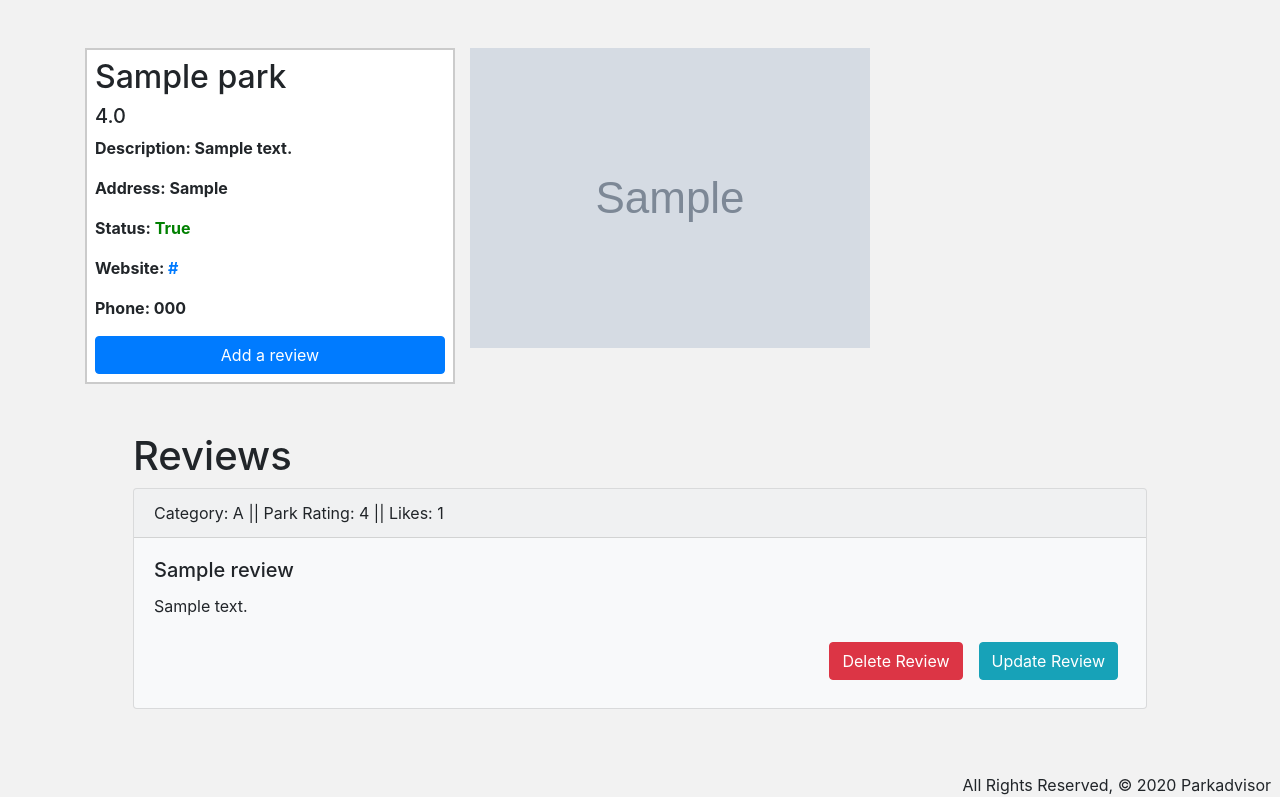
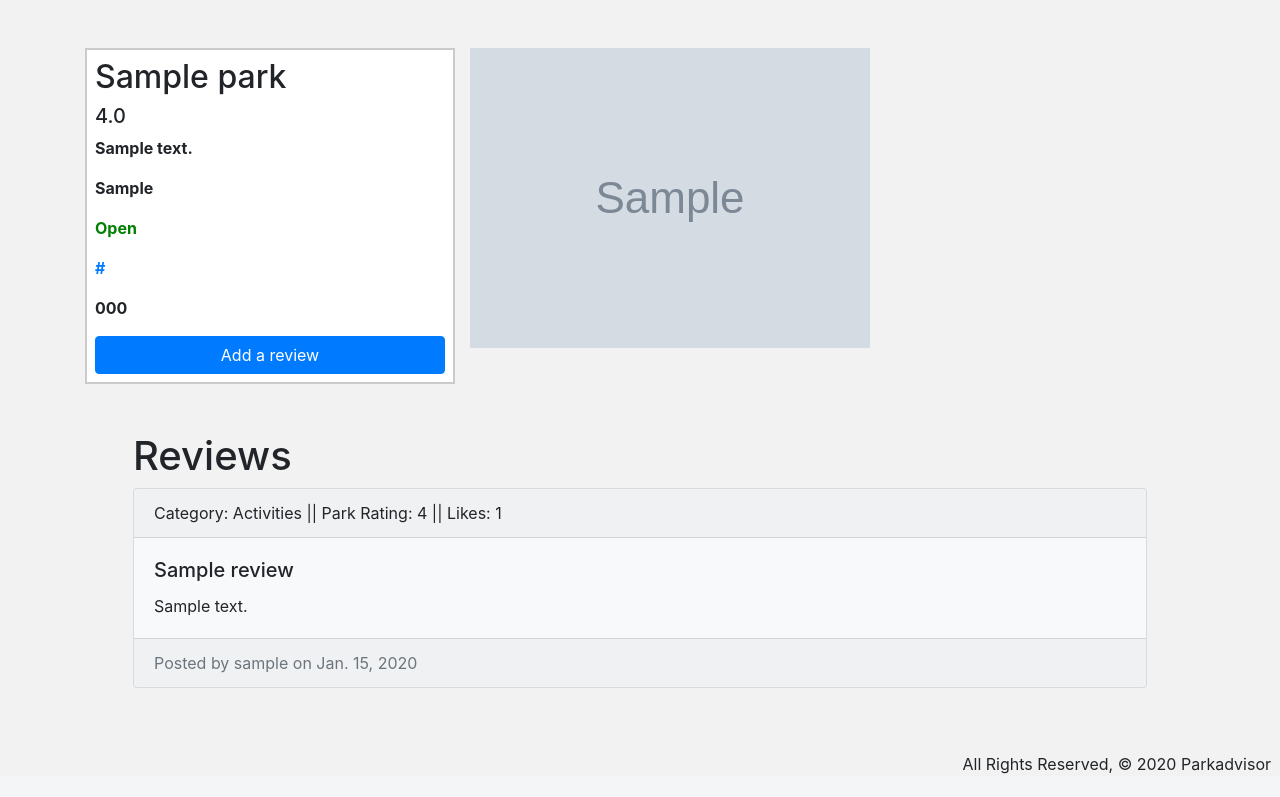
Before and after one commit to lauragsack/ParkAdvisor, a Django app: page /parks/1/ in a window 1280 px wide. Shown: the part 104-901 px from the top of the page. After the commit the page ends 878 px from the top, so only its background shows below. Run offline with Django 3.2, Linux system fonts and the light colour scheme; tables that the repository leaves empty hold one stand-in row (values such as "Sample post"); grey boxes marked "Sample" are stand-in pictures; some libraries are stand-ins or nearby versions.

Commit message:
commits park detail template updates

```diff
--- a/parkadvisor/main_app/templates/parks/detail.html
+++ b/parkadvisor/main_app/templates/parks/detail.html
@@ -7,11 +7,15 @@
 			<div class="col-md-4 description-container">
 				<h2>{{park.name}}</h2>
 				<h5>{{park.avg_rating}}</h5>
-				<p><strong>Description: {{park.description}}</strong></p>
-				<p><strong>Address: {{park.location}}</strong></p>
-				<p><strong>Status: </strong><strong style="color:green">{{park.open}}</strong></p>
-				<p><strong>Website: <a href="{{park.website}}">{{park.website}}</a></strong></p>
-				<p><strong>Phone: {{park.phone}}</strong></p>
+				<p><strong>{{park.description}}</strong></p>
+				<p><strong>{{park.location}}</strong></p>
+				{% if park.open == True %}
+					<p><strong style="color:green">Open</strong></p>
+				{% else %}
+					<p><strong style="color:red">Closed</strong></p>
+				{% endif %}
+				<p><strong><a href="{{park.website}}">{{park.website}}</a></strong></p>
+				<p><strong>{{park.phone}}</strong></p>
 				<a href="{% url 'add_review' park.id %}"<button type="button" class="btn btn-primary float-right"  style="width:100%" >Add a review</button></a>
 			</div>
 
@@ -25,16 +29,19 @@
 				<h1>Reviews</h1>
 				{% for review in reviews %}
 					<div class="card bg-light mb-3" style="max-width: 100%">
-					  <div class="card-header">Category: {{review.category}} || Park Rating: {{review.park_rating}} || Likes: {{review.likes}}</div>
+					  <div class="card-header">Category: {{review.get_category_display}} || Park Rating: {{review.park_rating}} || Likes: {{review.likes}}</div>
 					  <div class="card-body">
 					    <h5 class="card-title">{{review.subject}}</h5>
 					    <p class="card-text">{{review.comments}}</p>
+						{% if request.user == review.user %}
 					  	<a href="{% url 'reviews_update' review.id%}"><button type="button" class="btn btn-info float-right" style="margin:.5rem">Update Review</button></a>
 					    <a href="{% url 'reviews_delete' review.id%}"><button type="button" class="btn btn-danger float-right" style="margin:.5rem">Delete Review</button></a>
-					  </div>
+						{% endif %}
+						</div>
+						<div class="card-footer card-text-right text-muted">Posted by {{ review.user }} on {{ review.created_date }}</div>
 					</div>
 				{% endfor %}
-
+			</div>
 		</div>
 	</div>
 
--- a/parkadvisor/main_app/views.py
+++ b/parkadvisor/main_app/views.py
@@ -1,6 +1,5 @@
 from django.shortcuts import render, redirect
 from .models import Park, Review, User
-# todo: delete below line if go with CBVs
 from .forms import ReviewForm
 from django.contrib.auth import login
 from django.contrib.auth.forms import UserCreationForm
@@ -27,6 +26,7 @@ def parks_detail(request, park_id):
         'reviews': this_parks_reviews
     })
 
+@login_required
 def add_review(request, park_id):
     if request.method == 'POST':
         form = ReviewForm(request.POST)
```
